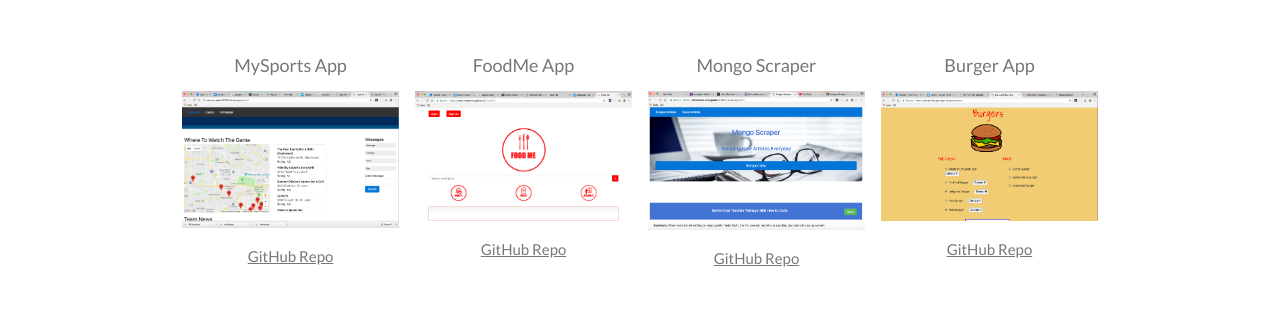
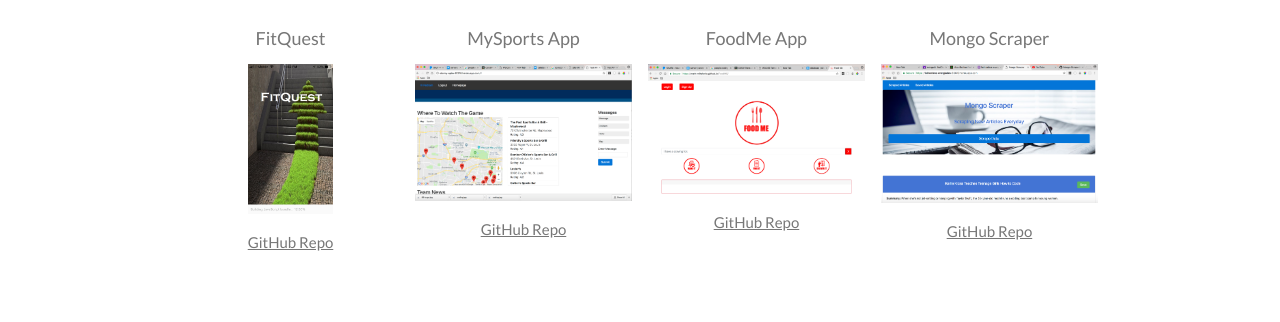
Before and after one commit to psharif/psharif.github.io, a plain HTML site: page index.html in a window 1280 px wide. Shown: the part 2443-2765 px from the top of the page. Drawn offline with nearby package versions, Linux system fonts and the light colour scheme; grey boxes are pictures that could not be loaded.

Commit message:
Added changes

```diff
--- a/index.html
+++ b/index.html
@@ -40,7 +40,7 @@
   <div class="w3-content w3-container w3-padding-64" id="about">
     <h3 class="w3-center">ABOUT ME</h3>
     <p class="w3-center"><em>I love coding</em></p>
-    <p>&nbsp;&nbsp;&nbsp;&nbsp;I began coding because I loved solving problems. So much so that I dedicated myself to getting a degree in software engineering at Arizona State University where I developed inspiration in developing web applications. Seeking to code more I enrolled in a Full Stack Web Development program at UC Berkeley Extension that made me more fond of building Web apps and made me want to code professionally.</p>
+    <p>&nbsp;&nbsp;&nbsp;&nbsp;Web Developer who graduated with a Software Engineering Degree from Arizona State University. I am enjoying making apps from scratch and looking to create more web and mobile apps with the MERN stack and other programming languages including, Ruby, Java, Python etc. </p>
     <div class="w3-row">
       <div class="w3-col m6 w3-center w3-padding-large">
         <p><b><i class="fa fa-user w3-margin-right"></i>Pedram Sharif</b></p>
@@ -49,7 +49,7 @@
 
       <!-- Hide this text on small devices -->
       <div class="w3-col m6 w3-hide-small w3-padding-large">
-        <p>I have on my Website examples of some of the projects that showcase what I love to do, and the progression I am making to stay current with todays technologies. I am looking forward to adding new projects to my portfolio as a sample of what I am interested in and the development I am making to build more. If you have any questions or comments pleas reach out to me at any of the contact information links listed at the bottom of my website.</p>
+        <p>I have on my Website examples of some of the projects that showcase what I love to do, and the progression I am making to stay current with todays technologies. I am looking forward to adding new projects to my portfolio as a sample of what I am interested in. If you have any questions or comments please reach out to me at any of the contact information links listed at the bottom of my website.</p>
       </div>
     </div>
     <p class="w3-large w3-center w3-padding-16">Im really good at:</p>
@@ -81,6 +81,11 @@
 
     <!-- Responsive Grid. Four columns on tablets, laptops and desktops. Will stack on mobile devices/small screens (100% width) -->
     <div class="w3-row-padding w3-center">
+       <div class="w3-col m3">
+        <h5>FitQuest</h5>
+        <a target="_blank" href="https://expo.io/@adkahane/fitquest"><img src="./images/FitQuest.png" style="height:150px" onclick="onClick(this)" class="w3-hover-opacity" alt="FitQuest App"><a>
+        <a target="_blank" href="https://github.com/adkahane/FitQuest"><p>GitHub Repo</p></a>
+      </div>
       <div class="w3-col m3">
         <h5>MySports App</h5>
         <a target="_blank" href="https://stormy-spire-61276.herokuapp.com/"><img src="./images/MySports.png" style="width:100%" onclick="onClick(this)" class="w3-hover-opacity" alt="MySports App"><a>
@@ -97,12 +102,6 @@
         <h5>Mongo Scraper</h5>
         <a target="_blank" href="https://fathomless-everglades-35410.herokuapp.com/"><img src="./images/MongoScraper.png" style="width:100%" onclick="onClick(this)" class="w3-hover-opacity" alt="Mongo Scraper App"><a>
         <a target="_blank" href="https://github.com/psharif/Mongo-Scraper"><p>GitHub Repo</p></a>
-      </div>
-
-      <div class="w3-col m3">
-        <h5>Burger App</h5>
-        <a target="_blank" href="https://psharif-burger-app.herokuapp.com/"><img src="./images/BurgerApp.png" style="width:100%" onclick="onClick(this)" class="w3-hover-opacity" alt="Burger App"><a>
-        <a target="_blank" href="https://github.com/psharif/burger"><p>GitHub Repo</p></a>
       </div>
     </div>
 
```
Also changed, not shown: images/FitQuest.png (added), 1 other file.
